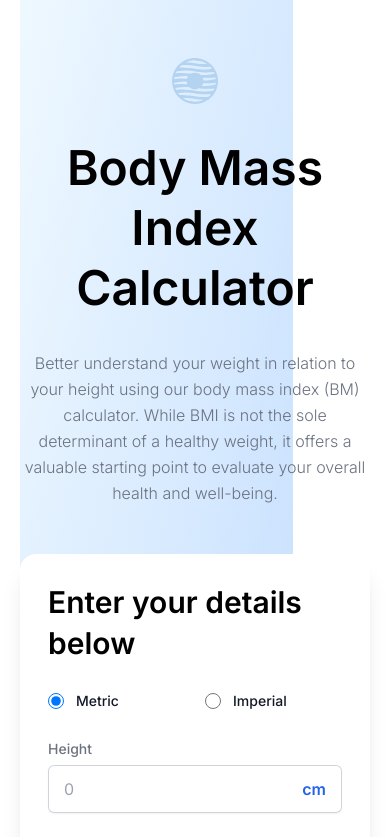
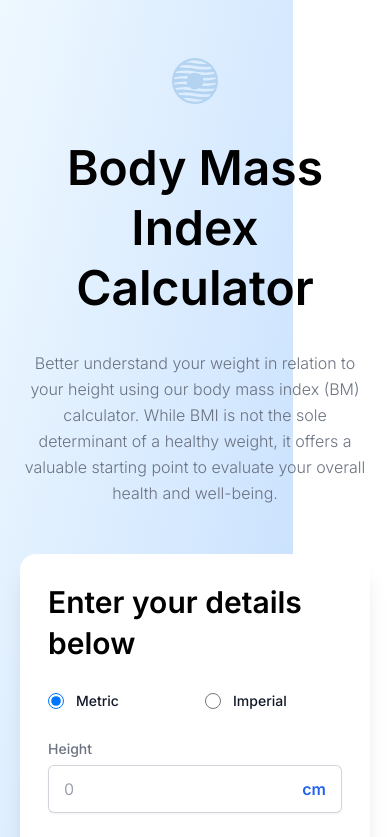
Before and after one commit to chungvuiloong/bmi_calculator, a Next.js app: page / in a window 390 px wide. Shown: the top 837 px of the page. Built offline with nearby package versions, Linux system fonts and the light colour scheme.

Commit message:
sm and md view has no margin left fix.

```diff
--- a/src/components/HeroBanner/index.tsx
+++ b/src/components/HeroBanner/index.tsx
@@ -95,7 +95,7 @@ export  const HeroBanner = () => {
     return (
         <section className='relative'>
             <div className=' py-14  '>
-                <div className='absolute ml-5 -bottom-12 -top-20 left-0 right-1/4 bg-gradient-to-br from-sky-50 to-blue-200 lg:rounded-b-3xl rounded-none'>
+                <div className='absolute lg:ml-5 ml-0 -bottom-12 -top-20 left-0 right-1/4 bg-gradient-to-br from-sky-50 to-blue-200 lg:rounded-b-3xl rounded-none'>
                 </div>
                 <div className='relative px-5 md:px-8 xl:px-32 z-10'>
                     <div className='container mx-auto'>
```
